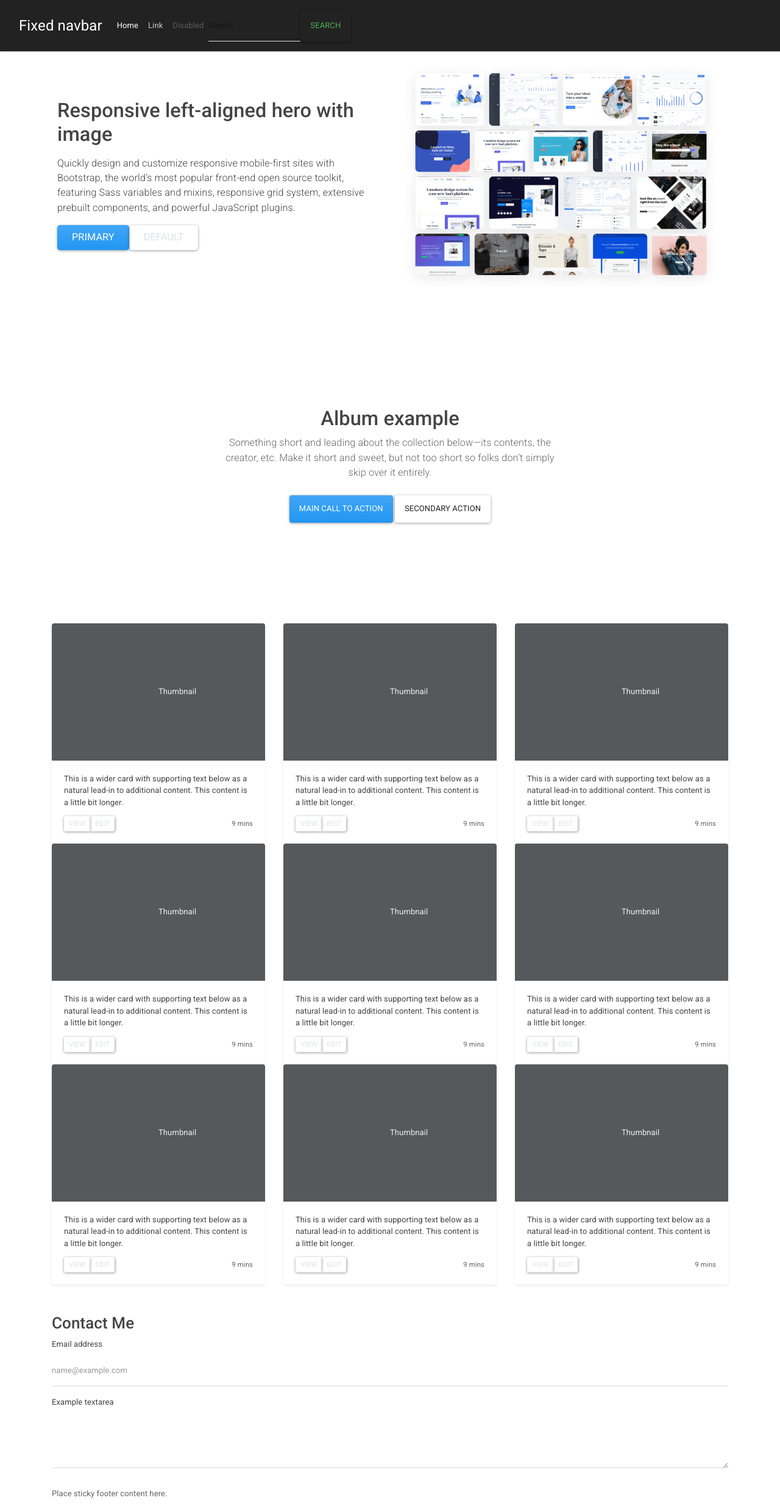
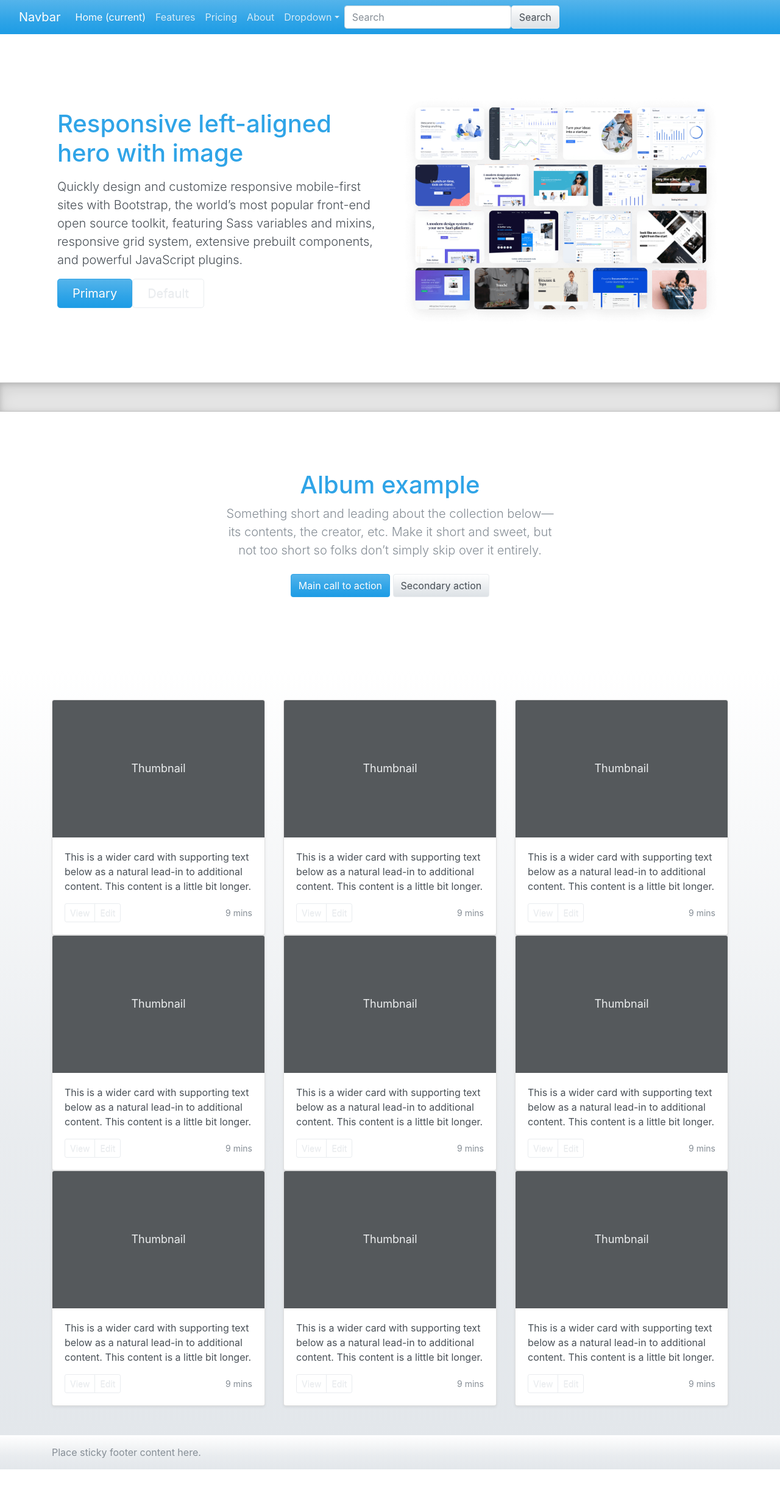
Before and after one commit to peterhaasme/portfolio_site, a Flask app: template templates/index.html in a window 1280 px wide. Shown: the whole page at 61% size. After the commit the page ends 2409 px from the top, so only its background shows below. Run offline with Flask 2, Linux system fonts and the light colour scheme; the template is opened without the code that fills it, so the values that code supplies are empty; some libraries are stand-ins or nearby versions.

Commit message:
update index

```diff
--- /dev/null
+++ b/static/css/style.css
@@ -0,0 +1,23 @@
+/* Bootstrap core CSS for hero */
+.bd-placeholder-img {
+  font-size: 1.125rem;
+  text-anchor: middle;
+  -webkit-user-select: none;
+  -moz-user-select: none;
+  user-select: none;
+}
+
+@media (min-width: 768px) {
+  .bd-placeholder-img-lg {
+    font-size: 3.5rem;
+  }
+}
+
+/* Divider CSS */
+.b-example-divider {
+  height: 3rem;
+  background-color: rgba(0, 0, 0, .1);
+  border: solid rgba(0, 0, 0, .15);
+  border-width: 1px 0;
+  box-shadow: inset 0 .5em 1.5em rgba(0, 0, 0, .1), inset 0 .125em .5em rgba(0, 0, 0, .15);
+}
--- a/templates/index.html
+++ b/templates/index.html
@@ -6,34 +6,54 @@
     <meta name="viewport" content="width=device-width, initial-scale=1">
 
     <!-- Bootstrap CSS -->
-    <link rel="stylesheet" href="https://cdn.jsdelivr.net/npm/bootswatch@4.5.2/dist/materia/bootstrap.min.css" integrity="sha384-B4morbeopVCSpzeC1c4nyV0d0cqvlSAfyXVfrPJa25im5p+yEN/YmhlgQP/OyMZD" crossorigin="anonymous">
+    <!--<link href="https://cdn.jsdelivr.net/npm/bootstrap@5.0.2/dist/css/bootstrap.min.css" rel="stylesheet" integrity="sha384-EVSTQN3/azprG1Anm3QDgpJLIm9Nao0Yz1ztcQTwFspd3yD65VohhpuuCOmLASjC" crossorigin="anonymous">-->
+    <!--<link rel="stylesheet" href="https://cdn.jsdelivr.net/npm/bootswatch@4.5.2/dist/materia/bootstrap.min.css" integrity="sha384-B4morbeopVCSpzeC1c4nyV0d0cqvlSAfyXVfrPJa25im5p+yEN/YmhlgQP/OyMZD" crossorigin="anonymous">-->
+    <!-- -->
+    <link rel="stylesheet" href="https://cdn.jsdelivr.net/npm/bootswatch@4.5.2/dist/cerulean/bootstrap.min.css" integrity="sha384-3fdgwJw17Bi87e1QQ4fsLn4rUFqWw//KU0g8TvV6quvahISRewev6/EocKNuJmEw" crossorigin="anonymous">
+    <link rel="stylesheet" href="static/css/style.css">
+
 
     <title>Portfolio Site</title>
   </head>
   <body>
     <header>
-      <!-- Fixed Navbar -->
-      <nav class="navbar navbar-expand-md navbar-dark fixed-top bg-dark">
+      <!-- Navbar -->
+      <nav class="navbar navbar-expand-lg navbar-dark bg-primary">
         <div class="container-fluid">
-          <a class="navbar-brand" href="#">Fixed navbar</a>
-          <button class="navbar-toggler" type="button" data-bs-toggle="collapse" data-bs-target="#navbarCollapse" aria-controls="navbarCollapse" aria-expanded="false" aria-label="Toggle navigation">
+          <a class="navbar-brand" href="#">Navbar</a>
+          <button class="navbar-toggler" type="button" data-bs-toggle="collapse" data-bs-target="#navbarColor01" aria-controls="navbarColor01" aria-expanded="false" aria-label="Toggle navigation">
             <span class="navbar-toggler-icon"></span>
           </button>
-          <div class="collapse navbar-collapse" id="navbarCollapse">
-            <ul class="navbar-nav me-auto mb-2 mb-md-0">
-              <li class="nav-item">
-                <a class="nav-link active" aria-current="page" href="#">Home</a>
+          <div class="collapse navbar-collapse" id="navbarColor01">
+            <ul class="navbar-nav me-auto">
+              <li class="nav-item active">
+                <a class="nav-link" href="#">Home
+                  <span class="visually-hidden">(current)</span>
+                </a>
               </li>
               <li class="nav-item">
-                <a class="nav-link" href="#">Link</a>
+                <a class="nav-link" href="#">Features</a>
               </li>
               <li class="nav-item">
-                <a class="nav-link disabled" href="#" tabindex="-1" aria-disabled="true">Disabled</a>
+                <a class="nav-link" href="#">Pricing</a>
+              </li>
+              <li class="nav-item">
+                <a class="nav-link" href="#">About</a>
+              </li>
+              <li class="nav-item dropdown">
+                <a class="nav-link dropdown-toggle" data-bs-toggle="dropdown" href="#" role="button" aria-haspopup="true" aria-expanded="false">Dropdown</a>
+                <div class="dropdown-menu">
+                  <a class="dropdown-item" href="#">Action</a>
+                  <a class="dropdown-item" href="#">Another action</a>
+                  <a class="dropdown-item" href="#">Something else here</a>
+                  <div class="dropdown-divider"></div>
+                  <a class="dropdown-item" href="#">Separated link</a>
+                </div>
               </li>
             </ul>
             <form class="d-flex">
-              <input class="form-control me-2" type="search" placeholder="Search" aria-label="Search">
-              <button class="btn btn-outline-success" type="submit">Search</button>
+              <input class="form-control me-sm-2" type="text" placeholder="Search">
+              <button class="btn btn-secondary my-2 my-sm-0" type="submit">Search</button>
             </form>
           </div>
         </div>
@@ -57,7 +77,9 @@
         </div>
       </div>
 
-      <!-- Portfolio -->
+      <div class="b-example-divider"></div>
+
+      <!-- Portfolio Album -->
       <section class="py-5 text-center container">
         <div class="row py-lg-5">
           <div class="col-lg-6 col-md-8 mx-auto">
@@ -224,19 +246,6 @@
           </div>
         </div>
       </div>
-
-      <!-- Contact Form -->
-      <div class="container">
-        <h2>Contact Me</h2>
-        <div class="mb-3">
-          <label for="exampleFormControlInput1" class="form-label">Email address</label>
-          <input type="email" class="form-control" id="exampleFormControlInput1" placeholder="name@example.com">
-        </div>
-        <div class="mb-3">
-          <label for="exampleFormControlTextarea1" class="form-label">Example textarea</label>
-          <textarea class="form-control" id="exampleFormControlTextarea1" rows="3"></textarea>
-        </div>
-      </div>
     </main>
     <footer class="footer mt-auto py-3 bg-light">
       <div class="container">
```
